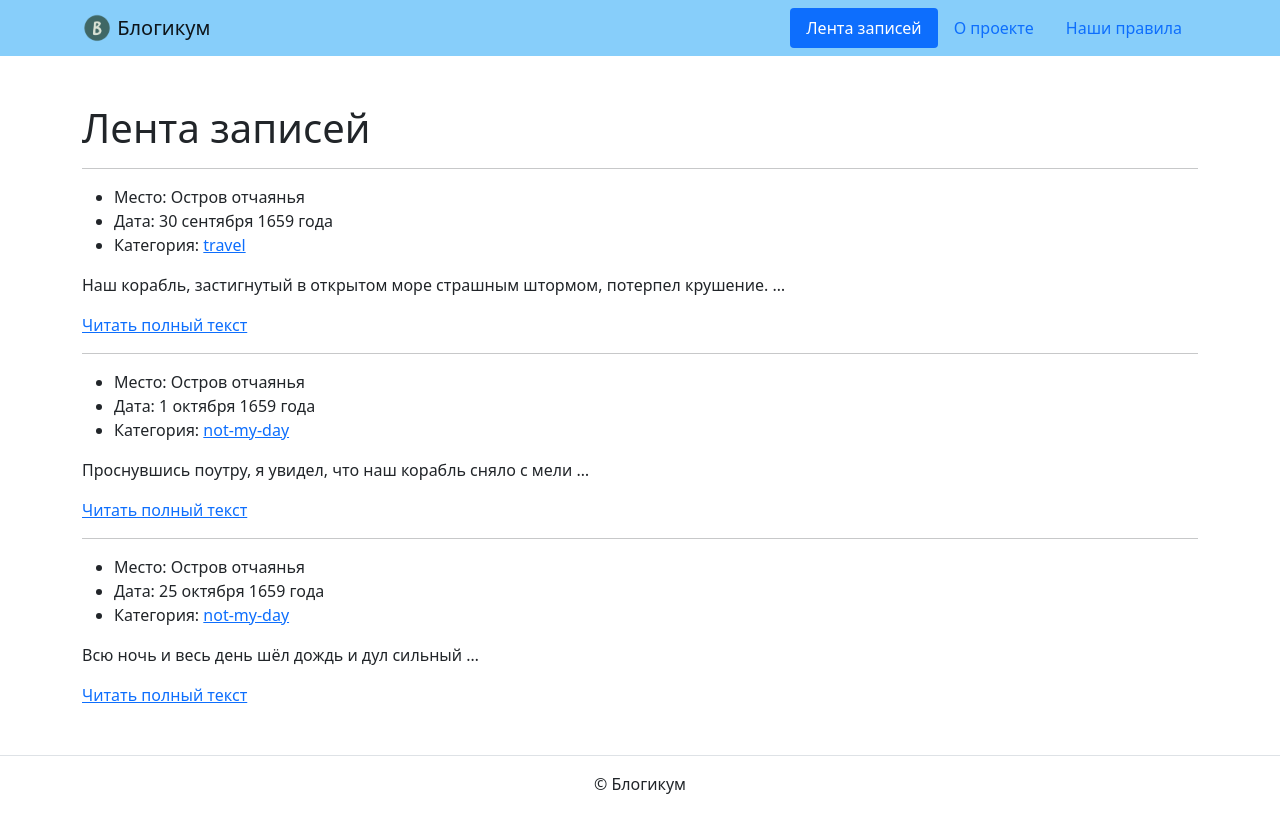
After one commit to GreenVibesOnly/django_sprint1, a Django app: page / in a window 1280 px wide. The commit adds this page. Run offline with Django 3.2, Linux system fonts and the light colour scheme; some libraries are stand-ins or nearby versions.

Commit message:
working version before pytest

```diff
--- a/blogicum/blog/urls.py
+++ b/blogicum/blog/urls.py
@@ -6,6 +6,8 @@ app_name = 'blog'
 
 urlpatterns = [
     path('', views.index, name='index'),
-    path('posts/<int:id>/', views.post_detail, name='post_detail'),
-    path('category/<slug:category_slug>/', views.category_posts, name='category_posts'),
+    path('posts/<int:id>/', views.post_detail, name='detail'),
+    path('category/<slug:category_slug>/',
+         views.category_posts,
+         name='category'),
 ]
--- a/blogicum/blog/views.py
+++ b/blogicum/blog/views.py
@@ -46,17 +46,18 @@ posts = [
 
 
 def index(request):
-    template = 'index.html'
+    template = 'blog/index.html'
     context = {'posts': posts}
     return render(request, template, context)
 
 
-def post_detail(request, pk):
-    template = 'detail.html'
-    context = {'post': posts[pk]}
+def post_detail(request, id):
+    template = 'blog/detail.html'
+    context = {'post': posts[id]}
     return render(request, template, context)
 
 
-def category_posts(request, category):
-    template = 'category.html'
-    return render(request, template)
+def category_posts(request, category_slug):
+    template = 'blog/category.html'
+    context = {'category': category_slug}
+    return render(request, template, context)
--- a/blogicum/pages/views.py
+++ b/blogicum/pages/views.py
@@ -2,10 +2,10 @@ from django.shortcuts import render
 
 
 def about(request):
-    template = 'about.html'
+    template = 'pages/about.html'
     return render(request, template)
 
 
 def rules(request):
-    template = 'rules.html'
+    template = 'pages/rules.html'
     return render(request, template)
--- a/blogicum/templates/base.html
+++ b/blogicum/templates/base.html
@@ -4,11 +4,11 @@
   <head>
     <meta charset="utf-8">
     <meta name="viewport" content="width=device-width, initial-scale=1">
-    <link rel="icon" href="img/fav/favicon.ico" type="image">
-    <link rel="apple-touch-icon" sizes="180x180" href="img/fav/apple-touch-icon.png">
-    <link rel="icon" type="image/png" sizes="32x32" href="img/fav/favicon-32x32.png">
-    <link rel="icon" type="image/png" sizes="16x16" href="img/fav/favicon-16x16.png">
-    <link rel="stylesheet" href="css/bootstrap.min.css">
+    <link rel="icon" href="{% static 'img/fav/favicon.ico" type="image' %}">
+    <link rel="apple-touch-icon" sizes="180x180" href="{% static 'img/fav/apple-touch-icon.png' %}">
+    <link rel="icon" type="image/png" sizes="32x32" href="{% static 'img/fav/favicon-32x32.png' %}">
+    <link rel="icon" type="image/png" sizes="16x16" href="{% static 'img/fav/favicon-16x16.png' %}">
+    <link rel="stylesheet" href="{% static 'css/bootstrap.min.css' %}">
     <title>
         {% block title %}{% endblock %}
     </title>
--- a/blogicum/templates/blog/category.html
+++ b/blogicum/templates/blog/category.html
@@ -2,8 +2,8 @@
 {% load static %}
 
 {% block title %}
-  Публикации в категории - personal
+  Публикации в категории - {{ category }}
 {% endblock %}
 {% block content %}
-  <h1>Публикации в категории - personal</h1>
+  <h1>Публикации в категории - {{ category }}</h1>
 {% endblock %}
--- a/blogicum/templates/blog/index.html
+++ b/blogicum/templates/blog/index.html
@@ -9,17 +9,7 @@
   {% for post in posts %}
     <hr>
     <article>
-      <ul>
-        <li>
-          Место: {{ post.location }}
-        </li>
-        <li>
-          Дата: {{ post.date }}
-        </li>
-        <li>
-          Категория: <a href={% url 'blog:category' post.category %}>{{ post.category }}</a>
-        </li>
-      </ul>
+      {% include "includes/post_model.html" %}
       <p>
         {{ post.text|truncatewords:10 }}
       </p>
--- a/blogicum/templates/includes/footer.html
+++ b/blogicum/templates/includes/footer.html
@@ -1,4 +1,3 @@
-
 <footer class="border-top text-center py-3">
   <p>© Блогикум</p>
 </footer>
--- a/blogicum/templates/includes/header.html
+++ b/blogicum/templates/includes/header.html
@@ -1,11 +1,13 @@
+{% load static %}
 <header>
   <nav class="navbar navbar-light" style="background-color: lightskyblue">
     <div class="container">
-      <a class="navbar-brand" href="index.html">
-        <img src="img/logo.png" width="30" height="30" class="d-inline-block align-top" alt="">
+      <a class="navbar-brand" href={% url 'blog:index' %}>
+        <img src="{% static 'img/logo.png' %}" width="30" height="30" class="d-inline-block align-top" alt="">
         Блогикум
       </a>
       <ul class="nav  nav-pills">
+        {% with request.resolver_match.view_name as view_name %}
           <li class="nav-item">
             <a class="nav-link {% if view_name  == 'blog:index' %}active{% endif %}" href={% url 'blog:index' %}>
               Лента записей
@@ -21,6 +23,7 @@
               Наши правила
             </a>
           </li>
+        {% endwith %}
       </ul>
     </div>
   </nav>
--- /dev/null
+++ b/blogicum/templates/includes/post_model.html
@@ -0,0 +1,11 @@
+<ul>
+  <li>
+    Место: {{ post.location }}
+  </li>
+  <li>
+    Дата: {{ post.date }}
+  </li>
+  <li>
+    Категория: <a href={% url 'blog:category' post.category %}>{{ post.category }}</a>
+  </li>
+</ul>
```
Also changed, not shown: blogicum/templates/blog/detail.html (+1 -11 lines). Lines whose indentation alone changed are shown as unchanged.
